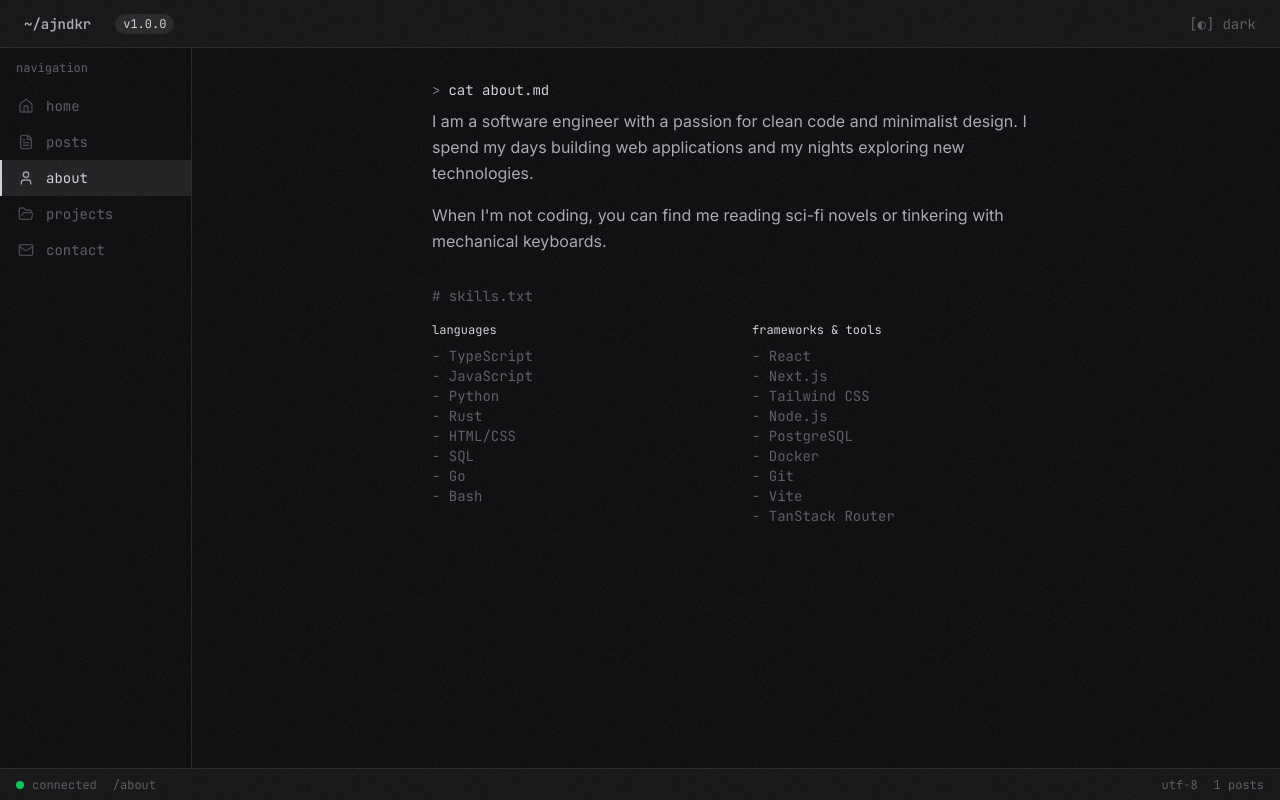
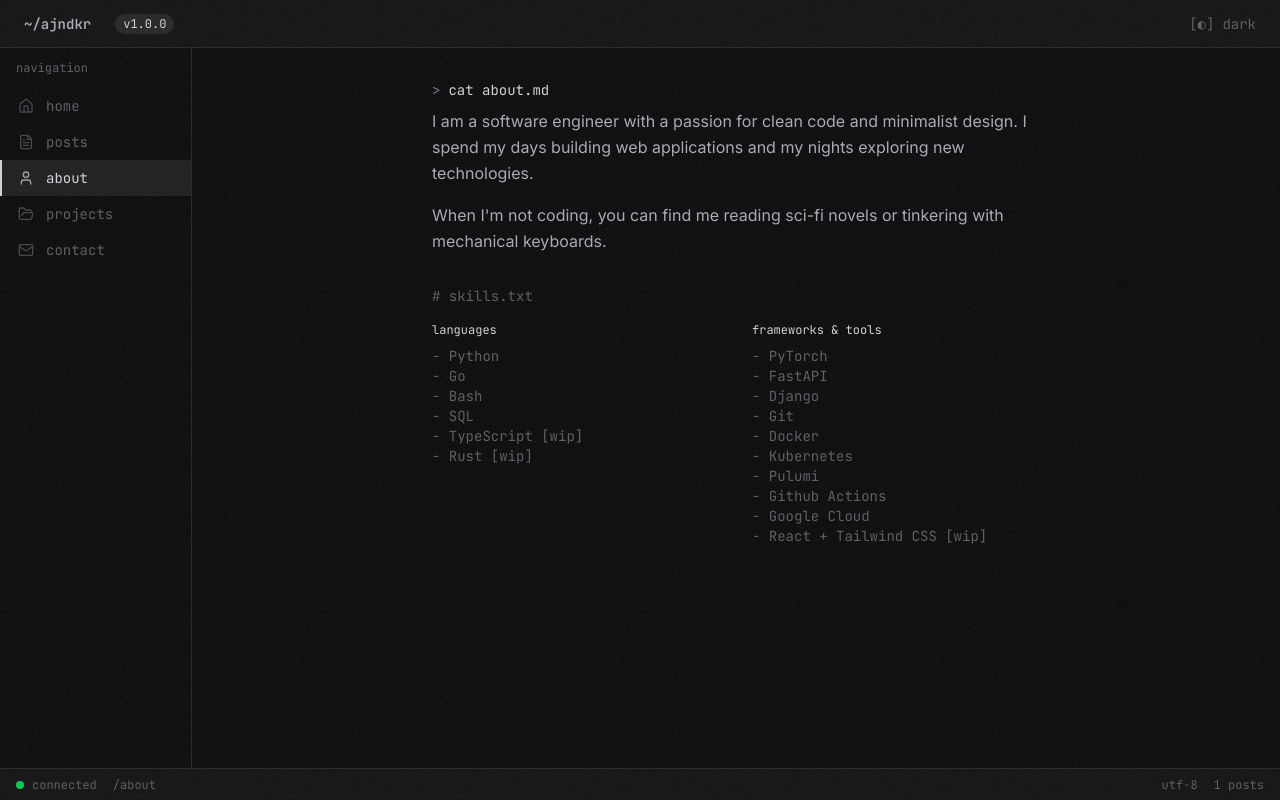
Before and after one commit to ajndkr/ajndkr.github.io, a React (Vite) app: page /me/about in a window 1280 px wide. Built offline with nearby package versions, Linux system fonts and the light colour scheme.

Commit message:
chore: update project configurations and skills list

```diff
--- a/src/config.ts
+++ b/src/config.ts
@@ -9,30 +9,30 @@ export const SITE_CONFIG = {
   },
   projects: [
     {
-      slug: "signal-ui",
-      name: "Signal UI",
-      description: "Terminal-inspired component library for React applications.",
+      slug: "pr-pulse",
+      name: "pr-pulse",
+      description: "Generate weekly reports of all code changes in a github repository.",
       status: "active",
-      url: "#",
+      url: "https://github.com/ajndkr/pr-pulse",
     },
     {
-      slug: "dotfiles",
-      name: "Dotfiles",
-      description: "My personal configuration files for Zsh, Neovim, and Tmux.",
-      status: "stable",
-      url: "#",
+      slug: "devx",
+      name: "devx",
+      description: "CLI for automating my dev workflows.",
+      status: "active",
+      url: "https://github.com/ajndkr/devx",
     },
     {
-      slug: "mdx-blog",
-      name: "MDX Blog Starter",
-      description: "A minimal blog starter using TanStack Router and MDX.",
-      status: "beta",
-      url: "#",
+      slug: "lanarky",
+      name: "lanarky",
+      description: "The web framework for building LLM microservices.",
+      status: "deprecated",
+      url: "https://github.com/ajndkr/lanarky",
     },
   ],
   skills: {
-    languages: ["TypeScript", "JavaScript", "Python", "Rust", "HTML/CSS", "SQL", "Go", "Bash"],
-    frameworks: ["React", "Next.js", "Tailwind CSS", "Node.js", "PostgreSQL", "Docker", "Git", "Vite", "TanStack Router"],
+    languages: ["Python", "Go", "Bash", "SQL", "TypeScript [wip]", "Rust [wip]"],
+    frameworks: ["PyTorch", "FastAPI", "Django", "Git", "Docker", "Kubernetes", "Pulumi", "Github Actions", "Google Cloud", "React + Tailwind CSS [wip]"],
   }
 } as const;
 
```
